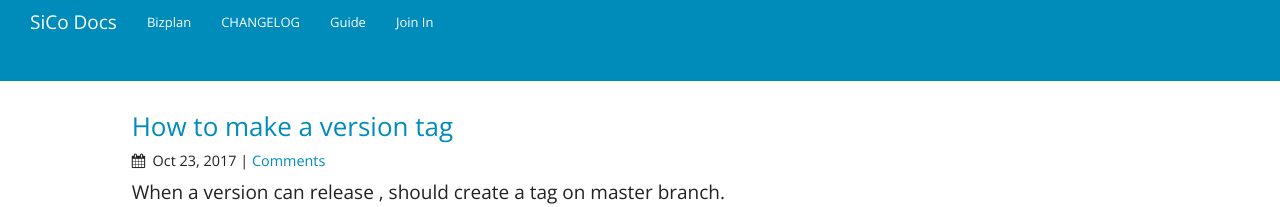
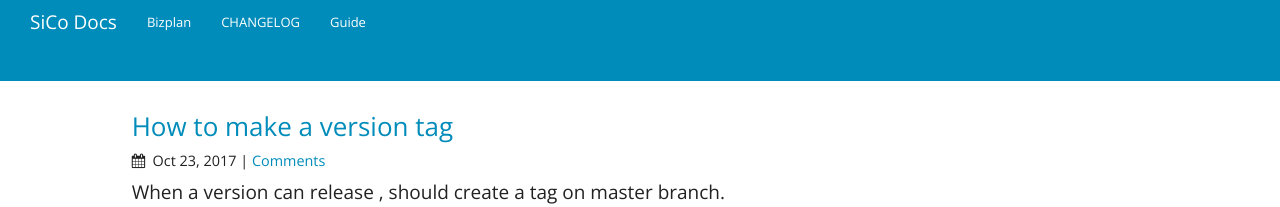
Before and after one commit to SICO-SYS/SiCo-Ops.github.io, a Jekyll site: the page built from index.html, in a window 1280 px wide. Shown: the top 207 px of the page. Built offline with Jekyll 4.4.1, drawn with Linux system fonts in a browser that asks for light colours; nearby versions of some CDN libraries.

Commit message:
update_bp

```diff
--- a/join.md
+++ b/join.md
@@ -1,5 +1,4 @@
 ---
-title: Join In
 layout: page
 permalink: /join-in-old
 ---
```
